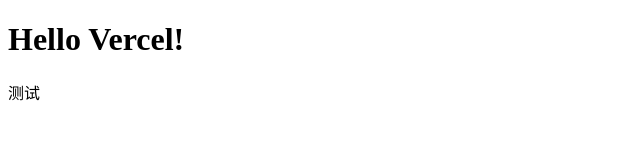
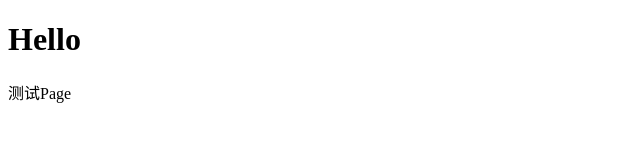
Before and after one commit to tianqing2025/workflow, a plain HTML site: page index.html in a window 1280 px wide. Shown: the whole page, without its empty margins (0-640 px from the left). Drawn offline with Linux system fonts and the light colour scheme.

Commit message:
Update heading and paragraph text in index.html

```diff
--- a/index.html
+++ b/index.html
@@ -5,7 +5,7 @@
   <title>测试页面</title>
 </head>
 <body>
-  <h1>Hello Vercel!</h1>
-  <p>测试</p>
+  <h1>Hello</h1>
+  <p>测试Page</p>
 </body>
 </html>
```
